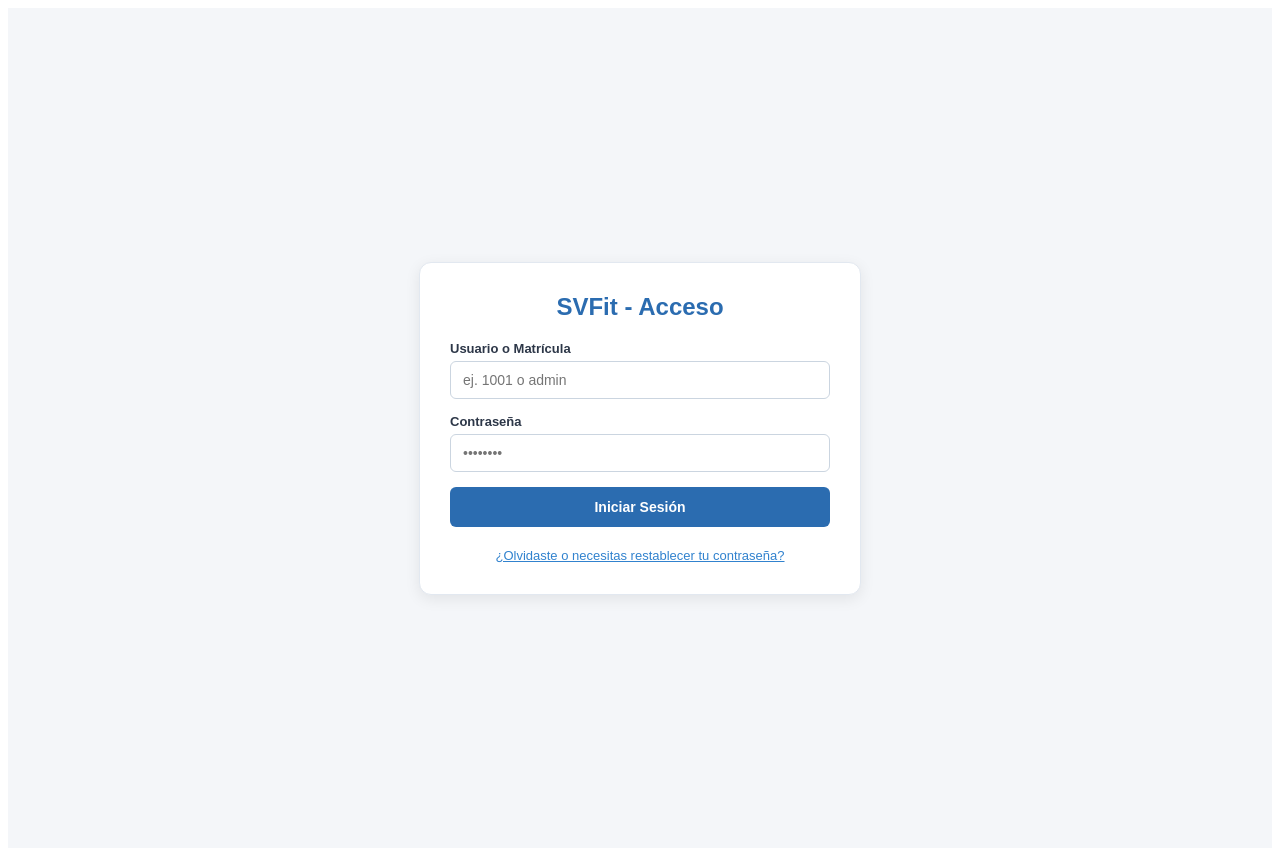
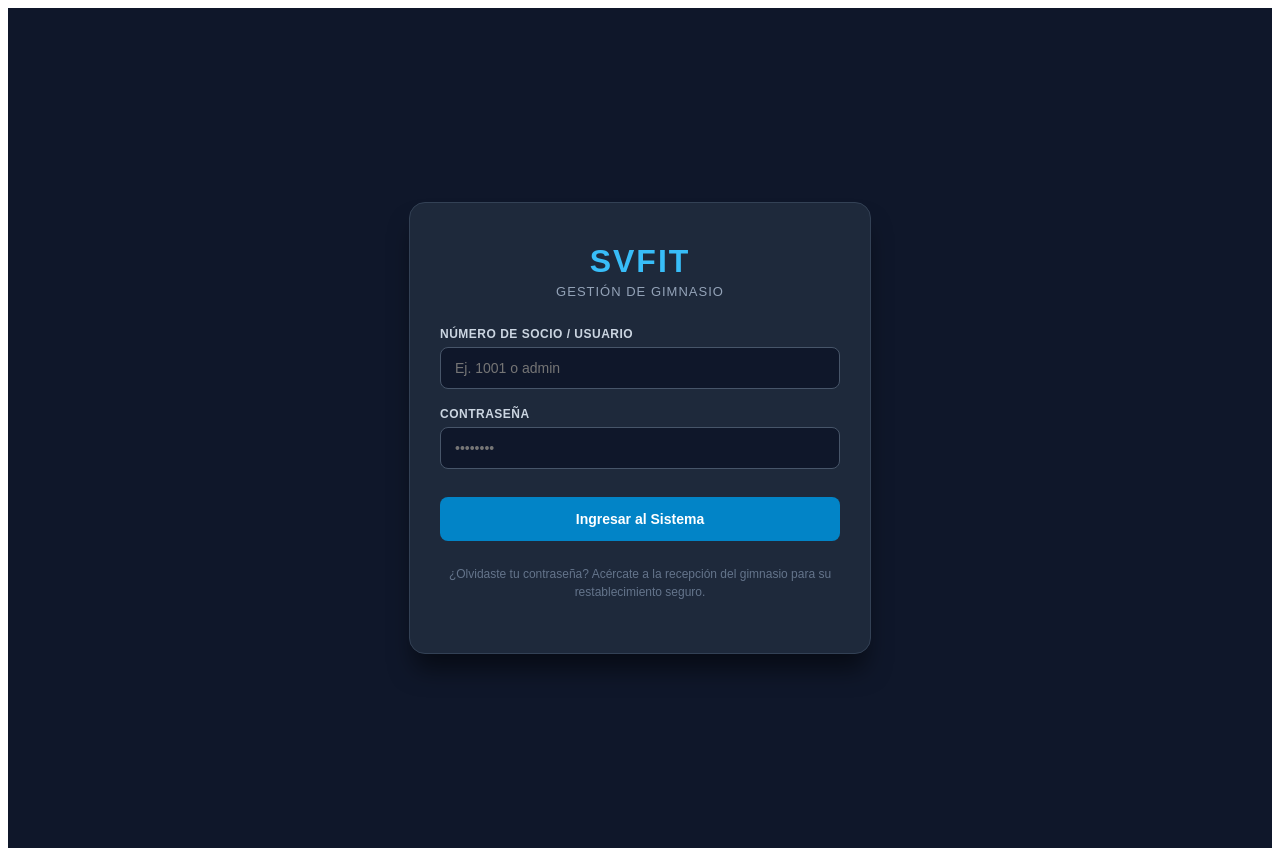
Before and after one commit to betocompeangit/SVFIT, a React (Vite) app: page / in a window 1280 px wide. Built offline with nearby package versions, Linux system fonts and the light colour scheme; no server answers.

Commit message:
Refactor login component and update styles
Removed password reset functionality and success message state. Updated error message for login failure.

```diff
--- a/src/Login.jsx
+++ b/src/Login.jsx
@@ -6,15 +6,11 @@ export default function Login({ onLoginSuccess }) {
   const [password, setPassword] = useState('')
   const [loading, setLoading] = useState(false)
   const [errorMsg, setErrorMsg] = useState('')
-  const [successMsg, setSuccessMsg] = useState('')
-  const [isResetMode, setIsResetMode] = useState(false)
-  const [newTempPassword, setNewTempPassword] = useState('123456')
 
   const handleLogin = async (e) => {
     e.preventDefault()
     setLoading(true)
     setErrorMsg('')
-    setSuccessMsg('')
 
     const internalEmail = username.trim().toLowerCase() + '@svfit.local'
 
@@ -24,60 +20,36 @@ export default function Login({ onLoginSuccess }) {
     })
 
     if (error) {
-      setErrorMsg('Usuario o contraseña incorrectos.')
+      setErrorMsg('Credenciales incorrectas. Verifica tu número de socio o contraseña.')
       setLoading(false)
     } else {
       onLoginSuccess(data.user)
     }
   }
 
-  const handleResetPassword = async (e) => {
-    e.preventDefault()
-    if (!username.trim()) {
-      return setErrorMsg('Ingresa tu usuario o matrícula para restablecer.')
-    }
-
-    setLoading(true)
-    setErrorMsg('')
-    setSuccessMsg('')
-
-    const { error } = await supabase.rpc('reset_user_password_by_username', {
-      target_username: username.trim(),
-      new_temp_password: newTempPassword
-    })
-
-    if (error) {
-      setErrorMsg('Error: ' + error.message)
-      setLoading(false)
-    } else {
-      setSuccessMsg(`✅ Contraseña restablecida con éxito a "${newTempPassword}". Ahora puedes ingresar.`)
-      setIsResetMode(false)
-      setPassword(newTempPassword)
-      setLoading(false)
-    }
-  }
-
   return (
     <div style={styles.container}>
       <div style={styles.card}>
-        <h2 style={styles.title}>SVFit - Acceso</h2>
+        <div style={styles.header}>
+          <h1 style={styles.brandTitle}>SVFIT</h1>
+          <p style={styles.brandSub}>Gestión de Gimnasio</p>
+        </div>
 
         {errorMsg && <div style={styles.error}>{errorMsg}</div>}
-        {successMsg && <div style={styles.success}>{successMsg}</div>}
 
-        {!isResetMode ? (
         <form onSubmit={handleLogin} style={styles.form}>
           <div style={styles.inputGroup}>
-              <label style={styles.label}>Usuario o Matrícula</label>
+            <label style={styles.label}>Número de Socio / Usuario</label>
             <input
               type="text"
               value={username}
               onChange={(e) => setUsername(e.target.value)}
               required
               style={styles.input}
-                placeholder="ej. 1001 o admin"
+              placeholder="Ej. 1001 o admin"
             />
           </div>
+
           <div style={styles.inputGroup}>
             <label style={styles.label}>Contraseña</label>
             <input
@@ -89,72 +61,31 @@ export default function Login({ onLoginSuccess }) {
               placeholder="••••••••"
             />
           </div>
+
           <button type="submit" disabled={loading} style={styles.button}>
-              {loading ? 'Ingresando...' : 'Iniciar Sesión'}
-            </button>
-
-            <button
-              type="button"
-              onClick={() => { setIsResetMode(true); setErrorMsg(''); setSuccessMsg(''); }}
-              style={styles.linkButton}
-            >
-              ¿Olvidaste o necesitas restablecer tu contraseña?
+            {loading ? 'Iniciando sesión...' : 'Ingresar al Sistema'}
           </button>
         </form>
-        ) : (
-          <form onSubmit={handleResetPassword} style={styles.form}>
-            <p style={{ fontSize: '13px', color: '#4a5568', margin: '0 0 10px 0' }}>
-              Ingresa tu usuario o número de socio para asignar una contraseña temporal de acceso.
+
+        <p style={styles.footerNote}>
+          ¿Olvidaste tu contraseña? Acércate a la recepción del gimnasio para su restablecimiento seguro.
         </p>
-            <div style={styles.inputGroup}>
-              <label style={styles.label}>Usuario o Matrícula</label>
-              <input
-                type="text"
-                value={username}
-                onChange={(e) => setUsername(e.target.value)}
-                required
-                style={styles.input}
-                placeholder="ej. 1001"
-              />
-            </div>
-            <div style={styles.inputGroup}>
-              <label style={styles.label}>Nueva Contraseña Temporal</label>
-              <input
-                type="text"
-                value={newTempPassword}
-                onChange={(e) => setNewTempPassword(e.target.value)}
-                required
-                style={styles.input}
-              />
-            </div>
-            <button type="submit" disabled={loading} style={styles.button}>
-              {loading ? 'Restableciendo...' : 'Restablecer Mi Contraseña'}
-            </button>
-            <button
-              type="button"
-              onClick={() => { setIsResetMode(false); setErrorMsg(''); }}
-              style={styles.secondaryButton}
-            >
-              Volver al inicio de sesión
-            </button>
-          </form>
-        )}
       </div>
     </div>
   )
 }
 
 const styles = {
-  container: { display: 'flex', justifyContent: 'center', alignItems: 'center', minHeight: '100vh', backgroundColor: '#f4f6f9', fontFamily: 'sans-serif', padding: '20px' },
-  card: { backgroundColor: '#fff', padding: '30px', borderRadius: '12px', boxShadow: '0 4px 15px rgba(0,0,0,0.08)', width: '100%', maxWidth: '380px', border: '1px solid #e2e8f0' },
-  title: { textAlign: 'center', marginBottom: '20px', color: '#2b6cb0', margin: '0 0 20px 0' },
-  form: { display: 'flex', flexDirection: 'column', gap: '15px' },
-  inputGroup: { display: 'flex', flexDirection: 'column', gap: '5px' },
-  label: { fontSize: '13px', fontWeight: 'bold', color: '#2d3748' },
-  input: { padding: '10px 12px', borderRadius: '6px', border: '1px solid #cbd5e0', fontSize: '14px', boxSizing: 'border-box' },
-  button: { padding: '12px', backgroundColor: '#2b6cb0', color: '#fff', border: 'none', borderRadius: '6px', cursor: 'pointer', fontWeight: 'bold', fontSize: '14px' },
-  linkButton: { background: 'none', border: 'none', color: '#3182ce', cursor: 'pointer', fontSize: '13px', textDecoration: 'underline', marginTop: '5px' },
-  secondaryButton: { padding: '10px', backgroundColor: 'transparent', color: '#718096', border: '1px solid #cbd5e0', borderRadius: '6px', cursor: 'pointer', fontSize: '13px' },
-  error: { backgroundColor: '#fff5f5', color: '#e53e3e', padding: '10px', borderRadius: '6px', marginBottom: '10px', fontSize: '13px', border: '1px solid #feb2b2' },
-  success: { backgroundColor: '#f0fff4', color: '#2f855a', padding: '10px', borderRadius: '6px', marginBottom: '10px', fontSize: '13px', border: '1px solid #9ae6b4' }
+  container: { display: 'flex', justifyContent: 'center', alignItems: 'center', minHeight: '100vh', backgroundColor: '#0f172a', fontFamily: 'sans-serif', padding: '20px' },
+  card: { backgroundColor: '#1e293b', padding: '40px 30px', borderRadius: '16px', boxShadow: '0 20px 25px -5px rgba(0,0,0,0.5)', width: '100%', maxWidth: '400px', border: '1px solid #334155' },
+  header: { textAlign: 'center', marginBottom: '28px' },
+  brandTitle: { margin: 0, fontSize: '32px', fontWeight: '900', color: '#38bdf8', letterSpacing: '2px' },
+  brandSub: { margin: '4px 0 0 0', fontSize: '13px', color: '#94a3b8', textTransform: 'uppercase', letterSpacing: '1px' },
+  form: { display: 'flex', flexDirection: 'column', gap: '18px' },
+  inputGroup: { display: 'flex', flexDirection: 'column', gap: '6px' },
+  label: { fontSize: '12px', fontWeight: '600', color: '#cbd5e1', textTransform: 'uppercase', letterSpacing: '0.5px' },
+  input: { padding: '12px 14px', borderRadius: '8px', border: '1px solid #475569', backgroundColor: '#0f172a', color: '#f8fafc', fontSize: '14px', outline: 'none' },
+  button: { padding: '14px', backgroundColor: '#0284c7', color: '#ffffff', border: 'none', borderRadius: '8px', cursor: 'pointer', fontWeight: '700', fontSize: '14px', marginTop: '10px' },
+  error: { backgroundColor: '#451a1a', color: '#fca5a5', padding: '12px', borderRadius: '8px', fontSize: '13px', border: '1px solid #7f1d1d', marginBottom: '15px', textAlign: 'center' },
+  footerNote: { marginTop: '24px', fontSize: '12px', color: '#64748b', textAlign: 'center', lineHeight: '1.5' }
 }
```
Lines whose indentation alone changed are shown as unchanged.
